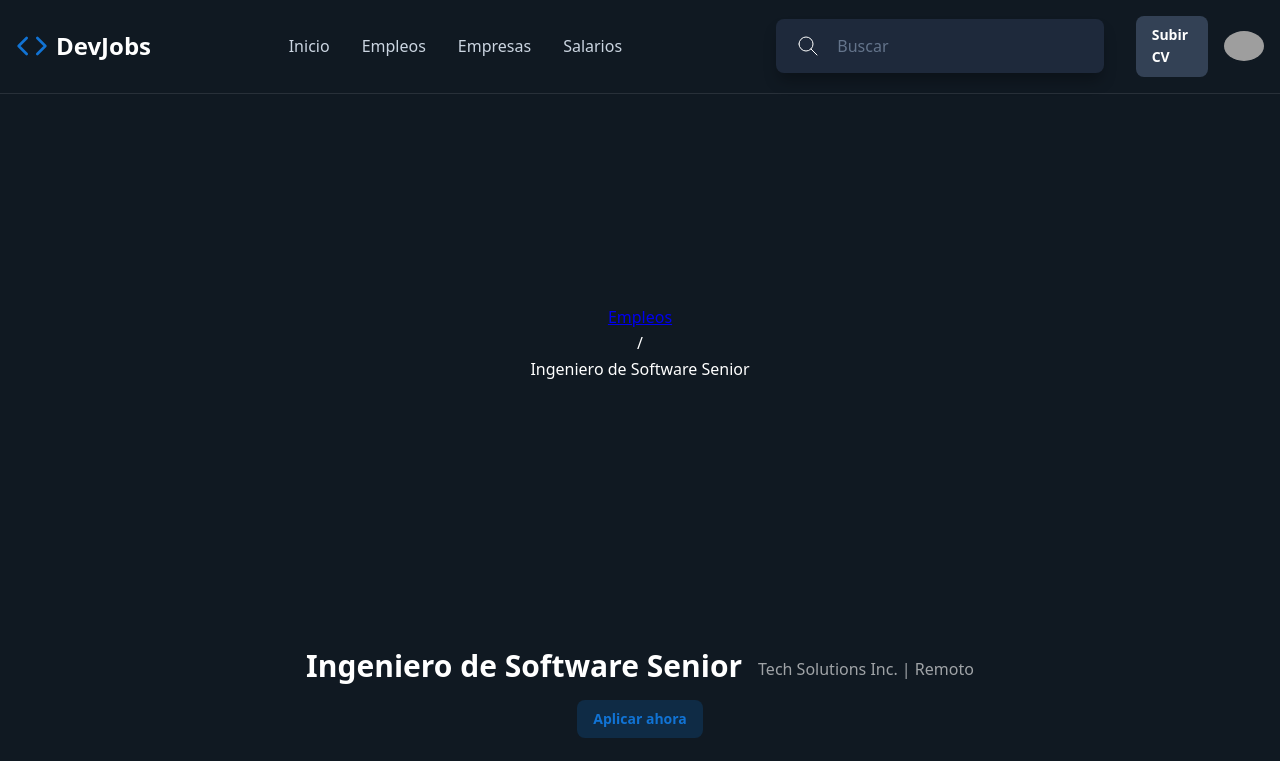
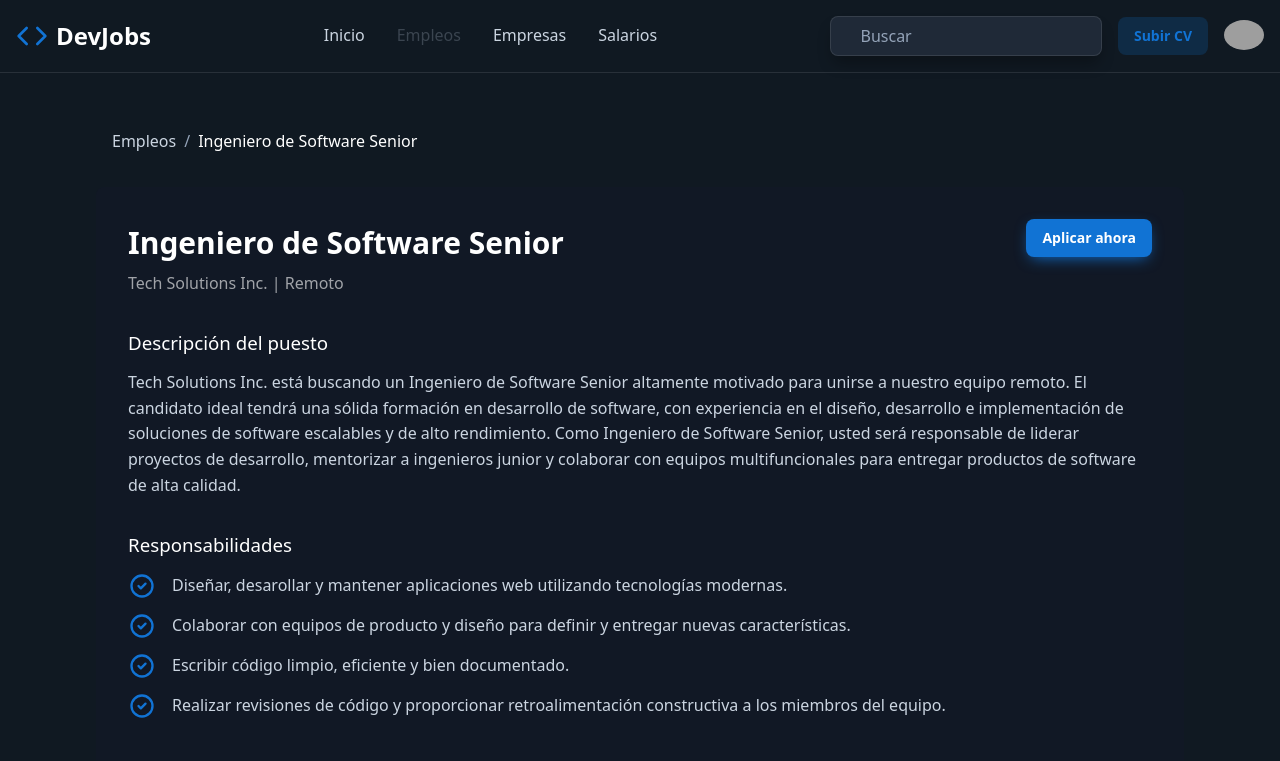
Before and after one commit to MiguelCondia/jscamp-bootcamp, a plain HTML site: page 01-ejercicio-html-css/oferta.html in a window 1280 px wide. Shown: the top 761 px of the page. Drawn offline with Linux system fonts and the light colour scheme.

Commit message:
Correcciones e implementaciones de estilos

```diff
--- a/01-ejercicio-html-css/styles.css
+++ b/01-ejercicio-html-css/styles.css
@@ -113,13 +113,16 @@ header div {
 header div a {
     padding: 0.5rem 1rem;
     border-radius: 0.5rem;
-    background-color: #334155;
-    color: var(--text-primary);
     display: inline-block;
     font-size: 0.875rem;
     font-weight: 700;
     transition: all .4s;
     text-decoration: none;
+}
+
+header div .primary-button {
+    background-color: #334155;
+    color: var(--text-primary);
 
     &:hover, &:focus {
         background-color: rgba(51,65, 85, 0.7);
@@ -127,7 +130,7 @@ header div a {
     }
 }
 
-header div a:first-child {
+header div .secondary-button {
     background: #0F2B45;
     color: var(--primary-light);
 
@@ -342,13 +345,13 @@ header .user-actions a:last-child{
     position: relative;
 }
 
-header .user-actions a:last-child img {
+header .user-actions .primary-button img {
     width: 100%;
     height: 100%;
     position: absolute;
     top: 50%;
     left: 50%;
-    transform: translate(-51%, -47%);
+    transform: translate(-50%, -50%);
     border-radius: 100%;
 }
 
@@ -478,6 +481,10 @@ option {
     border-bottom-left-radius: .5rem;
     border-bottom-right-radius: .5rem;
 
+    & .is-hidden{
+        display: none;
+    }
+
     & article {
         margin: 0;
         background-color: transparent;
@@ -567,6 +574,185 @@ main nav ul {
     }
 }
 
+/* ------------ Offer Section ------------ */
+header .is-active {
+    color: var(--primary);
+    pointer-events: none;
+}
+
+header form {
+    padding: 0;
+    width: 17rem;
+
+    & svg {
+        color: var(--text-secondary);
+    }
+
+    & input[type="text"]::placeholder{
+        color: var(--text-muted);
+    }
+
+    & > div {
+        padding: 0;
+        background-color: #1F2937;
+        border: 1px solid var(--border);
+    }
+}
+
+/* Navegation Offer Section */
+main > .nav-offer:nth-child(1) {
+    height: 100%;
+    max-width: 85%;
+    padding-inline: 1rem;
+    padding-top: 3.5rem;
+    padding-bottom: 2rem;
+    margin: 0 auto;
+    gap: .5rem;
+    flex-direction: row;
+    justify-content: flex-start;
+    align-items: flex-start;
+
+    & a {
+        text-decoration: none;
+        color: var(--text-secondary);
+        transition: all .4s;
+
+        &:hover, &:focus {
+            color: var(--primary);
+            outline: none;
+        }
+    }
+
+    & p:first-of-type {
+        color: var(--text-muted);
+        font-weight: 100;
+    }
+}
+
+/* Offer Information Section */
+main .offer-information:nth-child(2){
+    max-width: 85%;
+    margin: 0 auto;
+    background-color: #111825;
+    border-radius: .5rem;
+    padding-top: 1rem;
+    margin-bottom: 2rem;
+
+    & header {
+        justify-content: space-between;
+        align-items: flex-start;
+        flex-direction: row;
+        text-align: start;
+        padding-inline: 1rem;
+        background-color: #111825;
+        padding-bottom: 0;
+
+        & div {
+            display: grid;
+            gap: .25rem;
+
+            & .apply-button {
+                background-color: var(--primary-light);
+                color: var(--text-primary);
+                box-shadow: 0px 5px 15px -5px var(--primary-light);
+
+                &:hover, &:focus {
+                    background-color: var(--primary-hover);
+                    color: var(--text-secondary);
+                box-shadow: 0px 5px 15px -5px var(--primary-hover);
+                }
+            }
+        }
+
+        & h2 {
+            margin: 0;
+        }
+
+        & p {
+            text-align: start;
+        }
+    }
+
+    & footer {
+        gap: 1.25rem;
+        display: flex;
+        flex-direction: column;
+        margin: 0;
+        padding-top: 0;
+
+        & header {
+            flex-direction: column;
+            gap: 0;
+            padding-inline: 0;
+
+            & article {
+                width: 100%;
+                background-color: #111825;
+                border: none;
+                border-radius: 0;
+                box-shadow: none;
+                padding-inline: 0;
+                padding-top: 1rem;
+                padding-bottom: 1rem;
+                margin-bottom: 0;
+
+                & p {
+                    color: var(--text-secondary);
+                }
+
+                & h3 {
+                    padding-bottom: .75rem;
+                }
+
+                & div {
+                    display: grid;
+                    grid-template-columns: 2rem 1fr;
+                    grid-template-rows: 1;
+                    padding-bottom: .75rem;
+
+                    & svg {
+                        padding: 0;
+                        background-color: transparent;
+                        width: 1.75rem;
+                        height: 1.75rem;
+                    }
+
+                    & p {
+                        margin-left: .5rem;
+                    }
+                }
+
+            }
+        }
+
+        & footer {
+            display: flex;
+            flex-direction: row;
+            justify-content: flex-end;
+            align-content: flex-end;
+            align-items: flex-end;
+
+            & .apply-button {
+                background-color: var(--primary-light);
+                font-weight: 700;
+                padding: 0.5rem 1rem;
+                border-radius: .5rem;
+                font-size: 0.875rem;
+                text-decoration: none;
+                color: var(--text-primary);
+                box-shadow: 0px 5px 15px -5px var(--primary-light);
+                transition: all .4s;
+
+                &:hover, &:focus {
+                    background-color: var(--primary-hover);
+                    color: var(--text-secondary);
+                box-shadow: 0px 5px 15px -5px var(--primary-hover);
+                }
+            }
+        }
+    }
+}
+
 /* Responsive */
 @media (max-width: 576px) {
     .search-filters {
```
